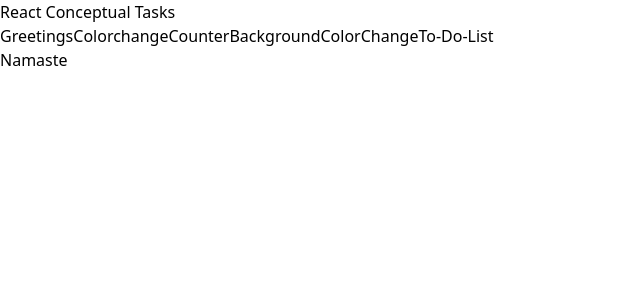
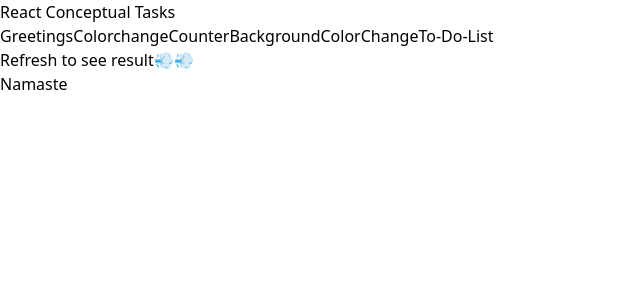
Before and after one commit to Vaigarai14/React-concept, a React (Vite) app: page /greeting in a window 1280 px wide. Shown: the top 300 px of the page, without its empty margins (0-640 px from the left). Built offline with nearby package versions, Linux system fonts and the light colour scheme.

Commit message:
finished to do list in react

```diff
--- a/src/Greeting.jsx
+++ b/src/Greeting.jsx
@@ -48,10 +48,13 @@ const Greeting = ({ randomMax }) => {
 
 
     return (
-        <div className="items-center w-screen h-96 flex justify-center">
-            <h1
-                className="bg-yellow-200 p-5 rounded-xl border
+        <div>
+            <h1 className="py-8  font-semibold text-xl text-center ">Refresh to see result💨💨</h1>
+            <div className="items-center w-screen h-80 flex justify-center">
+                <h1
+                    className="bg-yellow-200 p-5 rounded-xl border
                  border-black text-black font-bold text-6xl animate-bounce italic">{state}</h1>
+            </div>
         </div>
     )
 }
```
